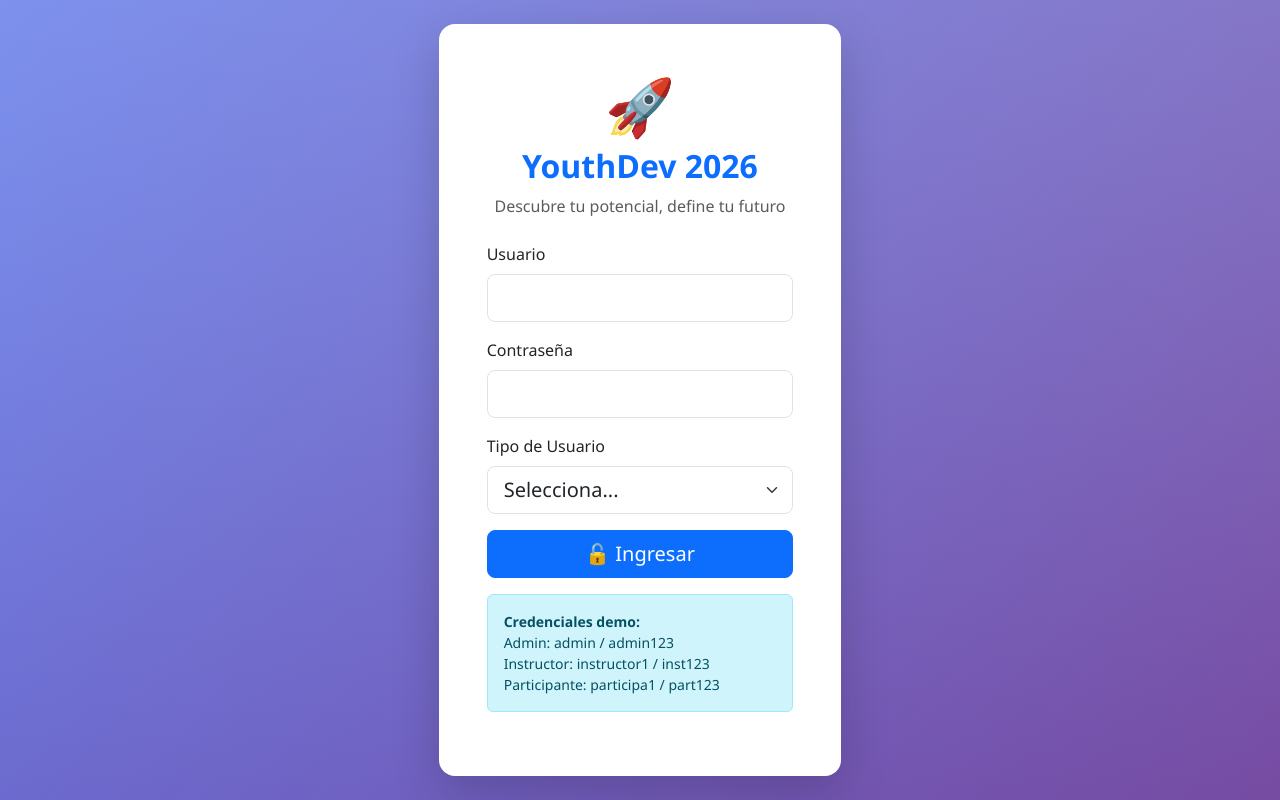
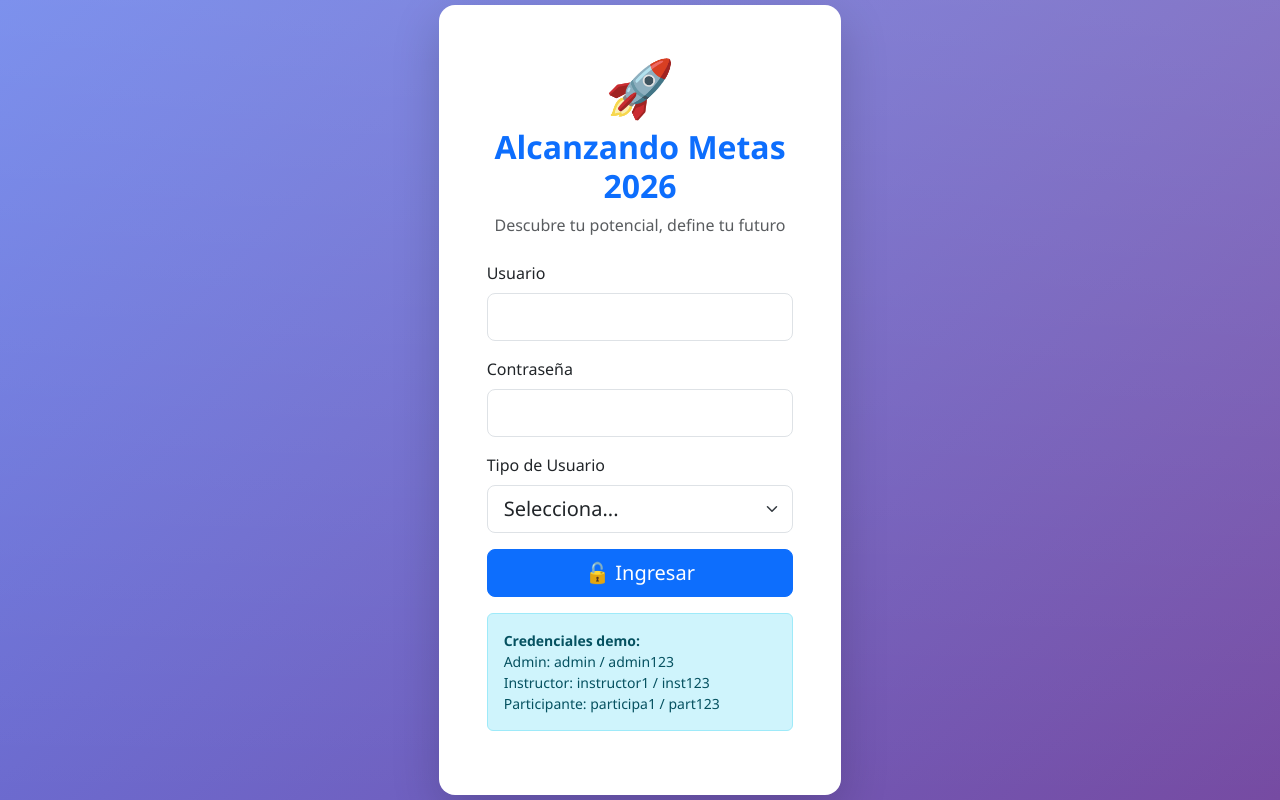
Before and after one commit to juanvelasco-svg/DesarrolloProfesional, a plain HTML site: page index.html in a window 1280 px wide. Drawn offline with nearby package versions, Linux system fonts and the light colour scheme.

Commit message:
Update index.html

```diff
--- a/index.html
+++ b/index.html
@@ -16,7 +16,7 @@
                     <div class="card-body p-5">
                         <div class="text-center mb-4">
                             <h1 class="display-4">🚀</h1>
-                            <h2 class="fw-bold text-primary">YouthDev 2026</h2>
+                            <h2 class="fw-bold text-primary">Alcanzando Metas 2026</h2>
                             <p class="text-muted">Descubre tu potencial, define tu futuro</p>
                         </div>
 
```
